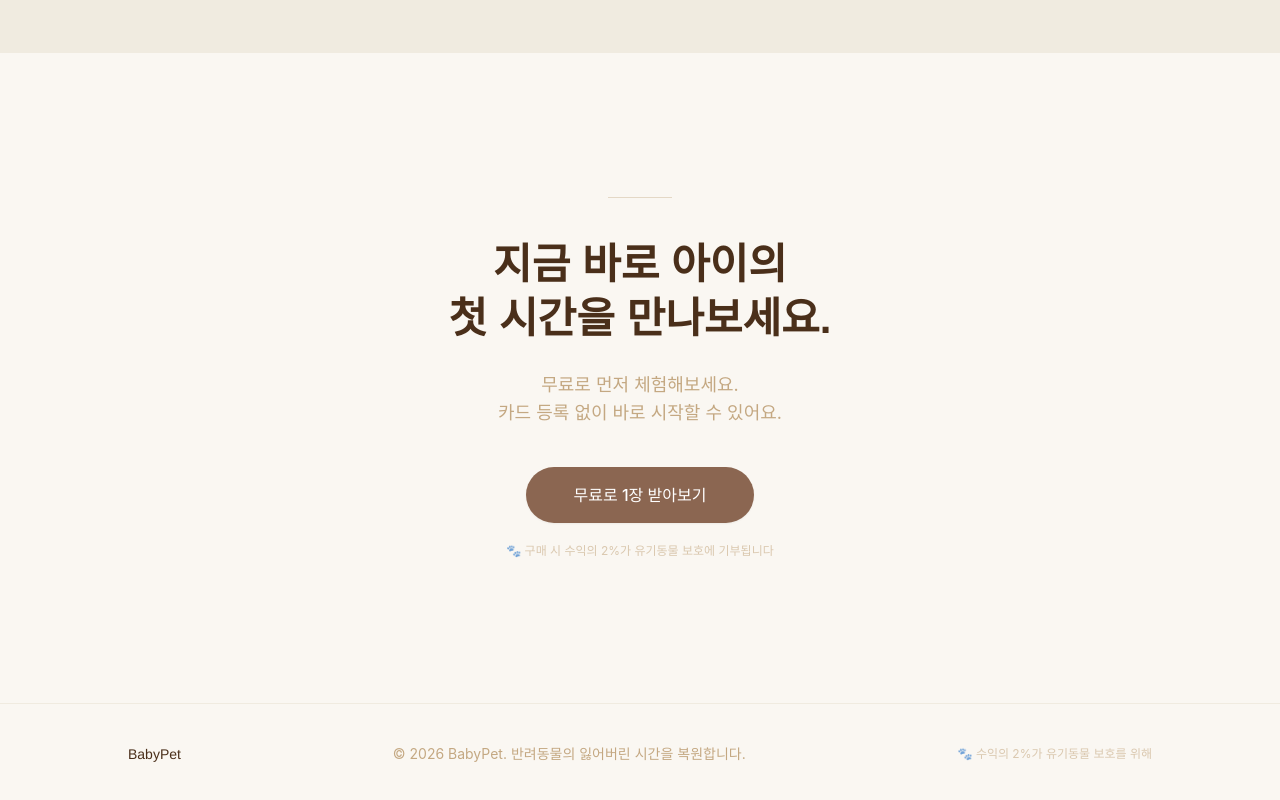
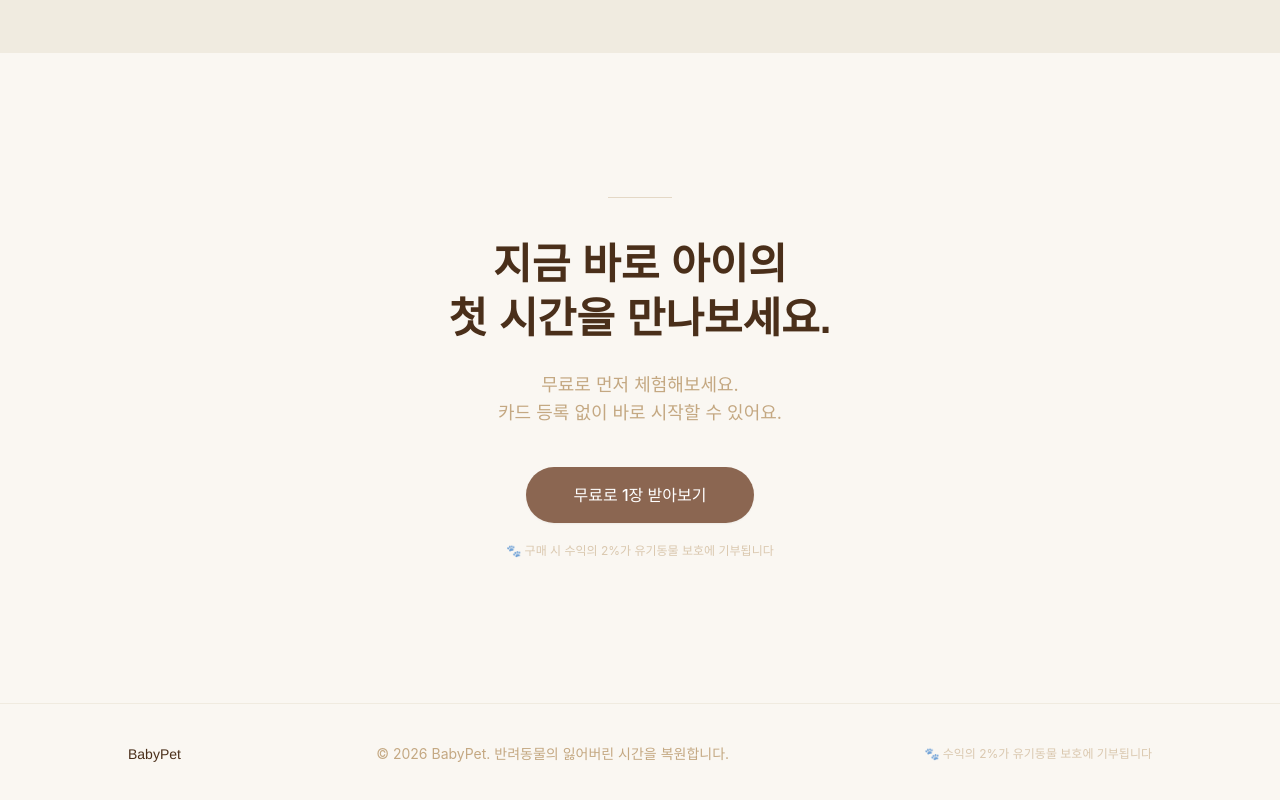
Before and after one commit to oksi2337/mylovelylittlebaby, a Next.js app: page / in a window 1280 px wide. Shown: the part 7196-7996 px from the top of the page. Built offline with nearby package versions, Linux system fonts and the light colour scheme; a web font is replaced by a local one.

Commit message:
auto: update files

```diff
--- a/src/app/page.tsx
+++ b/src/app/page.tsx
@@ -30,7 +30,7 @@ export default function LandingPage() {
           <p className="font-serif text-deep-brown font-medium">BabyPet</p>
           <p>© 2026 BabyPet. 반려동물의 잃어버린 시간을 복원합니다.</p>
           <p className="text-xs text-soft-brown/60">
-            🐾 수익의 2%가 유기동물 보호를 위해
+            🐾 수익의 2%가 유기동물 보호에 기부됩니다
           </p>
         </div>
       </footer>
```
